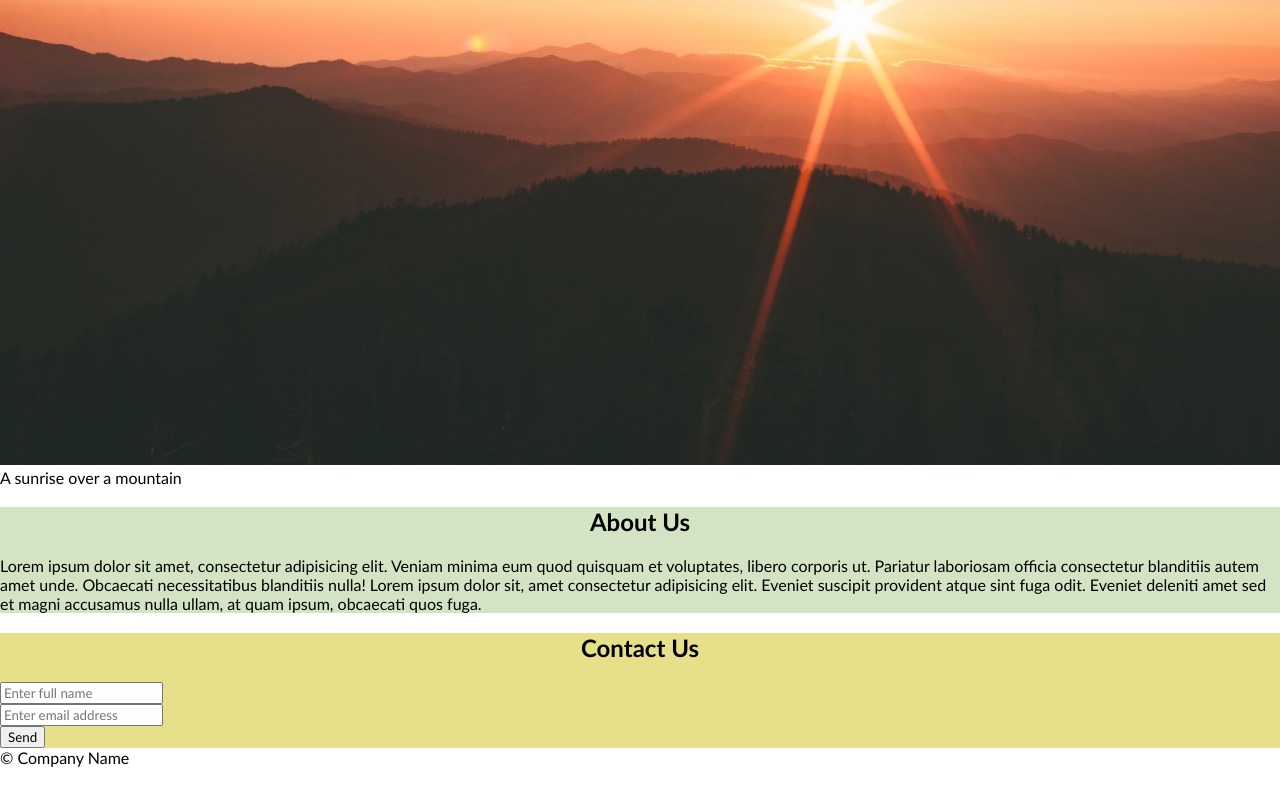
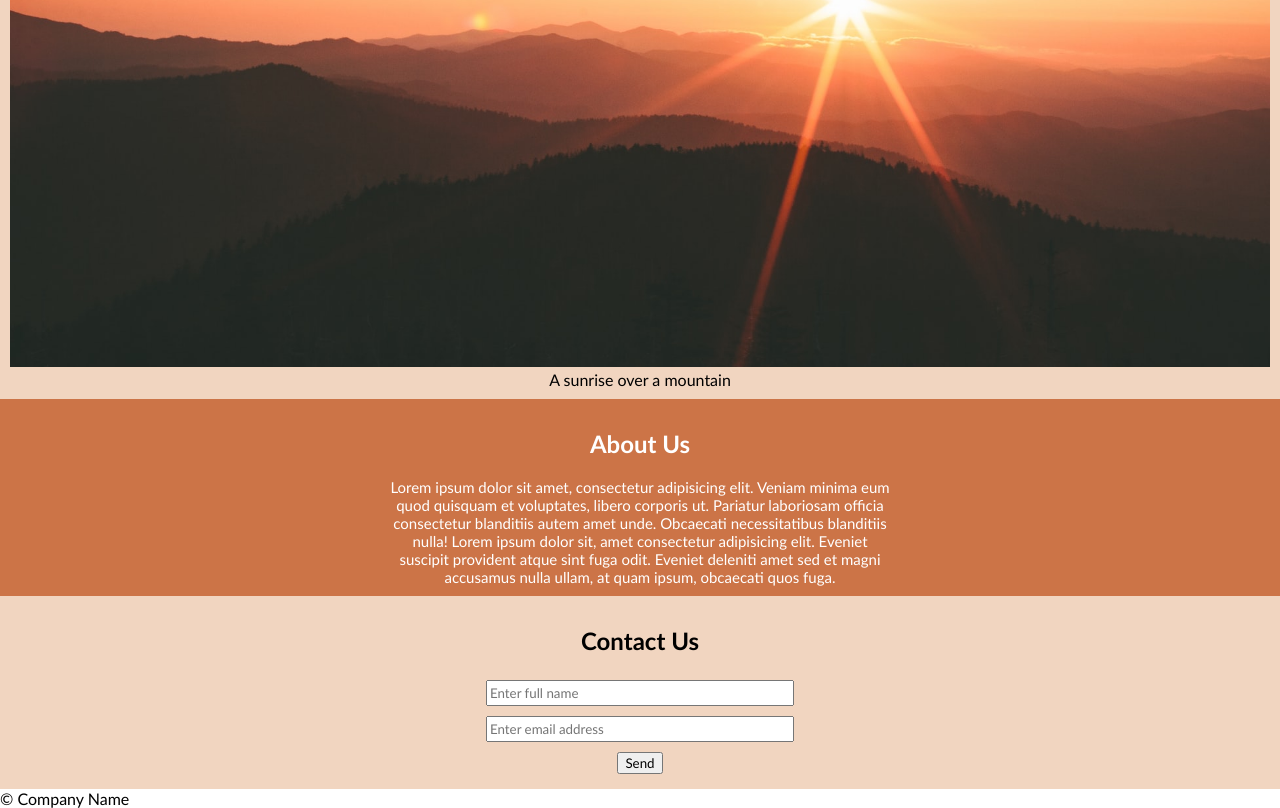
Before and after one commit to glowingmanagement/landing-page, a plain HTML site: page index.html in a window 1280 px wide. Shown: the part 517-1325 px from the top of the page. Before the commit the page ends 1284 px from the top, so only its background shows below. Drawn offline with Linux system fonts and the light colour scheme.

Commit message:
styling added

```diff
--- a/assets/css/styles.css
+++ b/assets/css/styles.css
@@ -6,21 +6,7 @@ body {
     margin:0;
 }
 
-h1 {
-    text-align: center;
-}
-
-h2 {
-    text-align: center;
-}
-
-img {
-    width: 100%;
-}
-
-figure {
-    margin: 0;
-}
+/* Nav bar */
 
 .header {
     width: 100%;
@@ -30,6 +16,7 @@ figure {
 
 .navbar {
     padding: 20px;
+    text-align: right;
 }
 
 .navlink {
@@ -39,10 +26,75 @@ figure {
     font-size: 20px;
 }
 
-.about-us {
-    background-color: #D2E4C4;
+/* Sections */
+
+.light-section {
+   background-color: #f1d5c0;
+   padding: 10px;
+   text-align: center;
+
 }
 
-.contact {
-    background-color: #E7E08B;
+.dark-section {
+    background-color: #cc7447;
+    padding: 10px;
+    text-align: center;
 }
+
+/* Home section */
+
+.title {
+    color: #282A26;
+    font-size: 40px;
+    font-weight: 900;
+}
+
+.sunrise-figure {
+    margin: 0;
+}
+
+.sunrise-caption {
+    margin: 0;
+}
+
+.sunrise-img {
+    width: 100%;
+    height: 700px;
+    object-fit: cover;
+}
+
+/* About Us */
+
+
+
+.about-us-heading {
+    color: #fff;
+}
+
+.about-us-content {
+    color: #fff;
+    text-align: center;
+    width: 500px;
+    margin: auto;
+    font-size: 15px;
+}
+
+/* Contact Us */
+
+.contact-form {
+    justify-items: center;
+    margin: auto;
+    width: 300px;
+}
+
+.contact-input {
+    height: 20px;
+    width: 300px;
+    margin: 5px;
+}
+
+.send-button {
+    margin: 5px;
+}
+
+/* Footer */
--- a/index.html
+++ b/index.html
@@ -20,22 +20,22 @@
     <!-- main section of the webpage -->
     <main>
       <!-- section containing title and image -->
-      <section id="home">
-        <h1>Home</h1>
+      <section id="home" class="light-section">
+        <h1 class="title">Home</h1>
 
         <!-- image container -->
         <div>
-            <figure>
-                <img src="./assets/images/landing.jpg" alt="sunrise over mountain" class="sunrise_img"/>
-                <figcaption>A sunrise over a mountain</figcaption>
+            <figure class="sunrise-figure">
+                <img src="./assets/images/landing.jpg" alt="sunrise over mountain" class="sunrise-img"/>
+                <figcaption class="sunrise-caption">A sunrise over a mountain</figcaption>
             </figure>
         </div>
       </section>
 
       <!-- about us section -->
-      <section id="about-us" class="about-us">
-        <h2>About Us</h2>
-        <p>
+      <section id="about-us" class="dark-section">
+        <h2 class="about-us-heading">About Us</h2>
+        <p class="about-us-content">
           Lorem ipsum dolor sit amet, consectetur adipisicing elit. Veniam
           minima eum quod quisquam et voluptates, libero corporis ut. Pariatur
           laboriosam officia consectetur blanditiis autem amet unde. Obcaecati
@@ -45,19 +45,19 @@
       </section>
 
       <!-- section containing form -->
-      <section id="contact" class="contact">
+      <section id="contact" class="light-section">
         <h2>Contact Us</h2>
 
         <!-- contact form with name and email -->
-        <form>
+        <form class="contact-form">
           <div>
-            <input type="text" placeholder="Enter full name" class="name-input"/>
+            <input type="text" placeholder="Enter full name" class="contact-input"/>
           </div>
           <div>
-            <input type="text" placeholder="Enter email address" class="email-input"/>
+            <input type="text" placeholder="Enter email address" class="contact-input"/>
           </div>
           <div>
-            <button>Send</button>
+            <button class="send-button">Send</button>
           </div>
         </form>
       </section>
```
